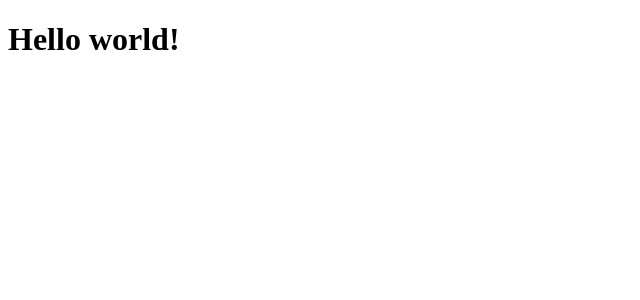
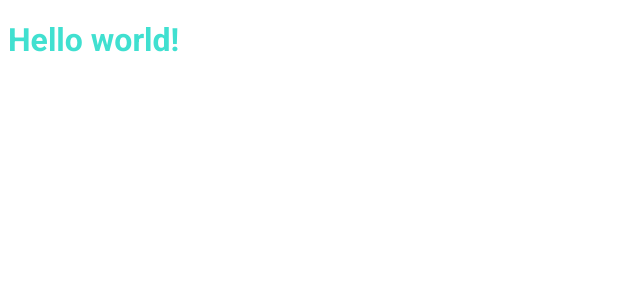
Before and after one commit to maiaralange/Ig.news, a Next.js app: page / in a window 1280 px wide. Shown: the top 300 px of the page, without its empty margins (0-640 px from the left). Built offline with nearby package versions, Linux system fonts and the light colour scheme.

Commit message:
Including sass

```diff
--- a/package.json
+++ b/package.json
@@ -11,7 +11,8 @@
   "dependencies": {
     "next": "12.3.1",
     "react": "18.2.0",
-    "react-dom": "18.2.0"
+    "react-dom": "18.2.0",
+    "sass": "^1.54.9"
   },
   "devDependencies": {
     "@types/node": "^18.7.18",
--- /dev/null
+++ b/src/pages/_document.tsx
@@ -0,0 +1,21 @@
+import NextDocument, { Head, Html, Main, NextScript } from 'next/document';
+
+export default class Document extends NextDocument {
+  render() {
+    return (
+      <Html>
+        <Head>
+          <link rel="preconnect" href="https://fonts.googleapis.com" />
+          <link
+            href="https://fonts.googleapis.com/css2?family=Poppins:wght@400;600&family=Roboto:ital,wght@0,400;0,700;1,900&display=swap"
+            rel="stylesheet"
+          />
+        </Head>
+        <body>
+          <Main />
+          <NextScript />
+        </body>
+      </Html>
+    );
+  }
+}
--- a/src/pages/index.tsx
+++ b/src/pages/index.tsx
@@ -1,3 +1,13 @@
+import Head from 'next/head';
+import styles from '../styles/home.module.scss';
+
 export default function Home() {
-  return <h1>Hello world!</h1>;
+  return (
+    <>
+      <Head>
+        <title>Início | ig.news</title>
+      </Head>
+      <h1 className={styles.title}>Hello world!</h1>
+    </>
+  );
 }
--- /dev/null
+++ b/src/styles/home.module.scss
@@ -0,0 +1,4 @@
+.title {
+  color: turquoise;
+  font-family: 'Roboto';
+}
```
Also changed, not shown: 1 other file (tests, documents, lock files or other folders).
